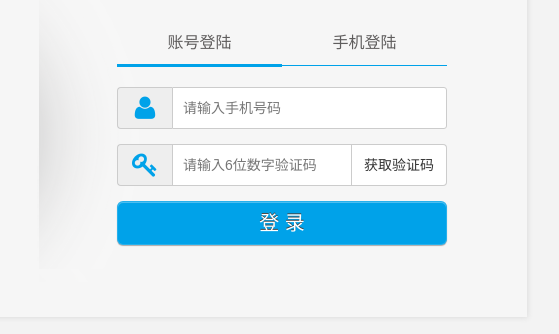
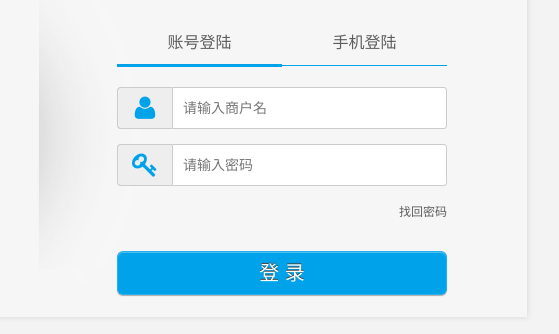
Before and after one commit to jupiterzw/vita.github.com, a plain HTML site: page demo/login5/login.html in a window 1280 px wide. Both pictures are taken after a click on the link "账号登陆". Shown: the part 278-612 px from the top of the page, 603-1162 px from the left. Drawn offline with Linux system fonts and the light colour scheme.

Commit message:
继续bug优化

```diff
--- a/demo/login5/assets/css/login.css
+++ b/demo/login5/assets/css/login.css
@@ -90,8 +90,8 @@ input:focus {outline: none;border: 1px solid #999;border-radius:0;}
 .login-tab:after{content:"";display:inline-block;width:100%;border-bottom: 1px solid #00A2E9;position: absolute;bottom:1px;left:0;z-index: 999;}
 .login-tab a{display: inline-block;width:50%;font-size:16px;color:#5F5D5D;text-align: center;float: left;line-height: 42px;text-decoration: none;}
 .login-tab a.current{border-bottom: 3px solid #00A2E9;}
-.login-tab-con{opacity: 0;height: 0;}
-.login-tab-con.current{opacity: 1;height: auto;}
+.login-right .login-tab-con{opacity: 0;height: 0;}
+.login-right .login-tab-con.current{opacity: 1;height: auto;}
 .login-resetpsw{width: 980px;margin:auto;position: relative;top:-80px;}
 .login-resetpsw .login-box{padding: 0;margin-top:20px;}
 .login-resetpsw .login-form{padding: 30px 300px;height:auto;}
--- a/demo/login5/login.html
+++ b/demo/login5/login.html
@@ -38,11 +38,11 @@
                         <div class="login-tab-con">
                             <div class="input-group">
                                 <span class="input-group-addon"><i class="icon-user"></i></span>
-                                <input type="text" name="username" class="form-control" id="cellphone" placeholder="请输入手机号码" pattern="^1[3-9]\d{9}$" required="required">
+                                <input type="text" name="username" class="form-control" id="cellphone" placeholder="请输入手机号码" pattern="^1[3-9]\d{9}$">
                             </div>
                             <div class="input-group">
                                 <span class="input-group-addon"><i class="icon-key"></i></span>
-                                <input type="text" name="vcode" class="form-control" placeholder="请输入6位数字验证码" required="required">
+                                <input type="text" name="vcode" class="form-control" placeholder="请输入6位数字验证码">
                                 <span class="input-group-addon vcode-btn"><input type="button" class="btn btn-default" value="获取验证码"></span>
                             </div>
                         </div>
@@ -54,9 +54,17 @@
     </div>
     <script src="assets/js/jquery-1.10.1.min.js" ></script>
     <script type="text/javascript">
-        $('.login-tab a').click(function(){
-            $(this).addClass('current').siblings().removeClass('current');
-            $('.login-tab-con').toggleClass('current');
+        $('.login-tab a').each(function(e){
+            $(this).click(function(){
+                $(this).addClass('current').siblings().removeClass('current');
+                $('.login-tab-con.current input').each(function(){
+                    this.removeAttribute("required");
+                });
+                $('.login-tab-con').eq(e).addClass('current').siblings().removeClass('current');
+                $('.login-tab-con.current input').each(function(){
+                    this.setAttribute("required",true);
+                });
+            });
         });
         cellphone.oninput=function(){
             cellphone.setCustomValidity("");
```
